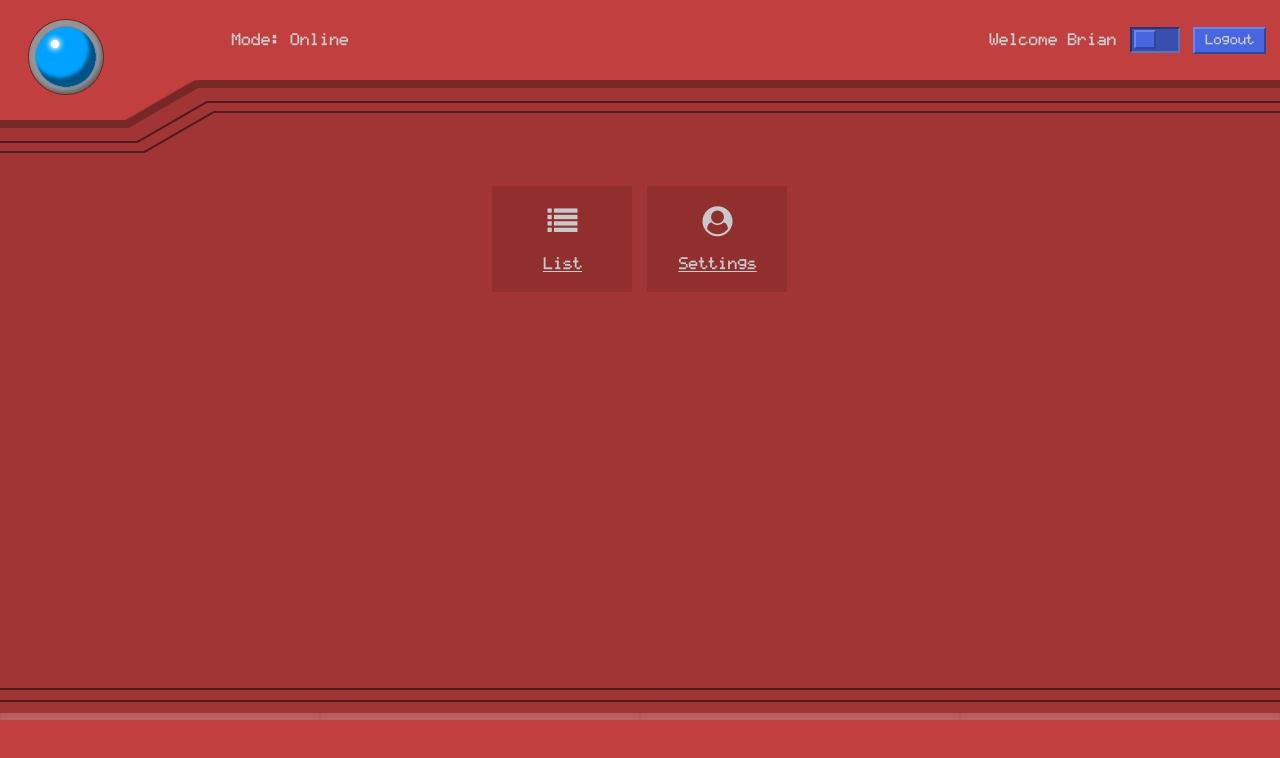
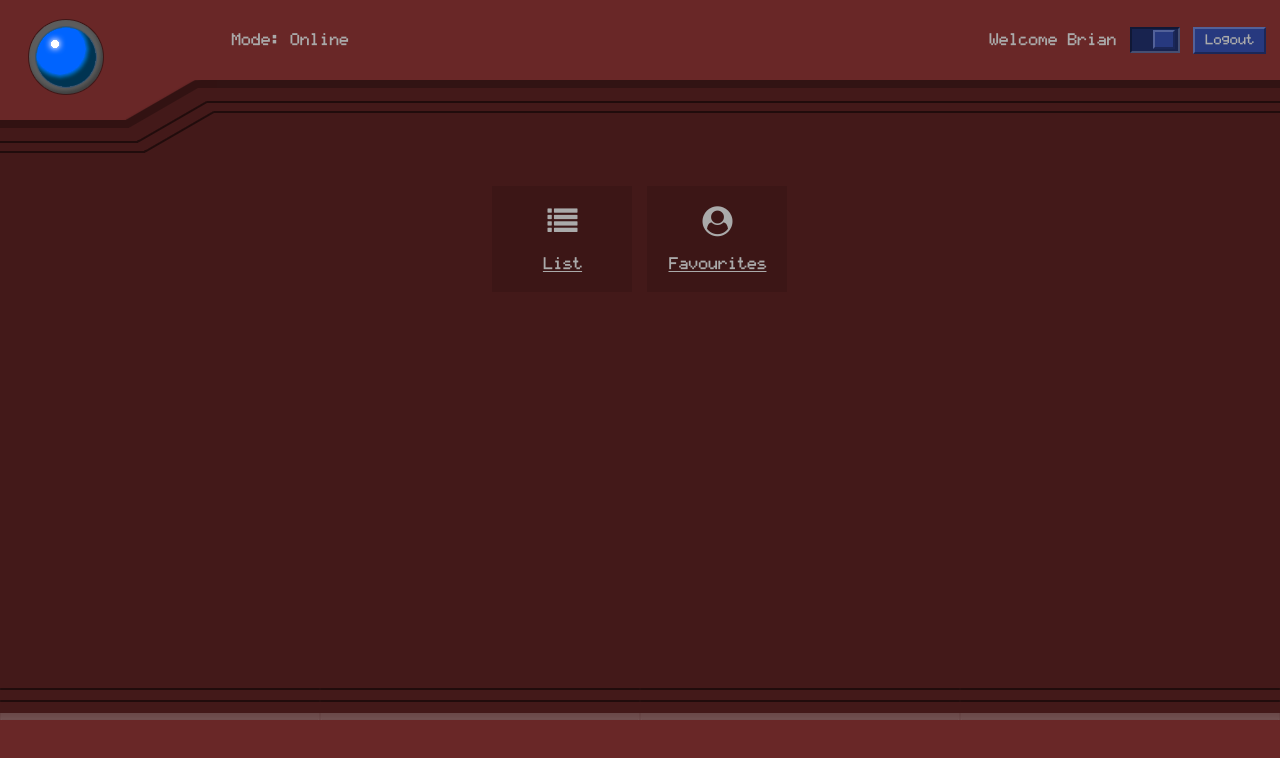
Before and after one commit to bl2408/phase-2-project, a React (Create React App) app: page /login in a window 1280 px wide. Both pictures are taken after a click on the button "Brian". Shown: the top 758 px of the page. Built offline with nearby package versions, Linux system fonts and the light colour scheme; data requests are answered from the project's data file.

Commit message:
Added favourites section

```diff
--- a/src/components/Dash.jsx
+++ b/src/components/Dash.jsx
@@ -1,6 +1,7 @@
 import { useState } from "react";
 import { Route, useRouteMatch, Link } from "react-router-dom"
 import Details from "./dash-components/Details";
+import Favourites from "./dash-components/Favourites";
 import List from "./dash-components/List";
 
 export default function Dash(){
@@ -27,10 +28,10 @@ export default function Dash(){
                         <div>List</div>
                     </div>
                 </Link>
-                <Link to={`${match.url}/settings`}>
+                <Link to={`${match.url}/favourites`}>
                     <div className="link-card">
                         <div><i className="fa fa-user-circle"></i></div>
-                        <div>Settings</div>
+                        <div>Favourites</div>
                     </div>
                 </Link>
                 </div>
@@ -44,9 +45,8 @@ export default function Dash(){
                 <Details />
             </Route>
 
-            <Route exact path={`${match.url}/settings`}>
-                <h1>Settings</h1>
-                <Link to={match.url}>back</Link>
+            <Route exact path={[`${match.url}/favourites`, `${match.url}/favourites/:section`]}>
+                <Favourites />
             </Route>
 
 
--- a/src/components/Login.jsx
+++ b/src/components/Login.jsx
@@ -106,9 +106,9 @@ function LoginProfileList({setProfileList, profileList}){
     const { logUserInOut } = useContext(UserContext);
     const { setAppState } = useContext(AppContext);
 
-    const handleLoginClick=({id, username, settings})=>{
+    const handleLoginClick=({id, username, settings, favourites})=>{
         setAppState(state=>({...state, theme: settings.theme}))
-        logUserInOut({id, username, settings})
+        logUserInOut({id, username, settings, favourites})
     }
 
     useEffect(()=>{
@@ -130,7 +130,7 @@ function LoginProfileList({setProfileList, profileList}){
 
     return (
         <div id="list-profiles">
-            {profileList.map(({id, username, settings})=><button key={uuidv4()} onClick={()=>handleLoginClick({id, username, settings})}>{username}</button>)}
+            {profileList.map(({id, username, settings, favourites})=><button key={uuidv4()} onClick={()=>handleLoginClick({id, username, settings, favourites})}>{username}</button>)}
         </div>
     );
 }
--- a/src/components/UserContext.jsx
+++ b/src/components/UserContext.jsx
@@ -1,4 +1,5 @@
 import { createContext, useEffect, useState } from "react";
+import { epBackend } from "../data/endpoints";
 
 const UserContext = createContext();
 
@@ -20,8 +21,30 @@ function UserContextProvider({children}){
     setLoggedUser(user=>userObj);
   };
 
+  const isFaved =(id, arr)=> arr.includes(id);
+
+  const addToFav =(id)=>{
+
+    fetch(epBackend.profiles(loggedUser.id),{
+      method: "PUT",
+      headers:{
+        "Content-Type": "application/json"
+      },
+      body: JSON.stringify({
+        ...loggedUser,
+        favourites: isFaved(id, loggedUser.favourites) ? loggedUser.favourites.filter(fav=> fav !== id) : [...loggedUser.favourites, id]
+      })
+    })
+    .then(res=>res.json())
+    .then(data=>{
+      setLoggedUser(user=>data)
+    })
+    .catch(err=>console.log(err));
+
+  };
+
   return(
-    <UserContext.Provider value={{loggedIn, loggedUser, logUserInOut}}>
+    <UserContext.Provider value={{loggedIn, loggedUser, logUserInOut, addToFav, isFaved}}>
         {children}
     </UserContext.Provider>
   );
--- a/src/components/dash-components/Details.jsx
+++ b/src/components/dash-components/Details.jsx
@@ -1,5 +1,5 @@
 import { useEffect, useState, useContext } from "react";
-import { useParams } from "react-router-dom";
+import { useHistory, useParams } from "react-router-dom";
 import { epApi } from "../../data/endpoints";
 import { Link } from "react-router-dom";
 import DetailsImage from "./details-components/DetailsImage";
@@ -7,8 +7,11 @@ import DetailsLikes from "./details-components/DetailsLikes";
 import DetailsComments from "./details-components/DetailsComments";
 import DetailsInfo from "./details-components/DetailsInfo";
 import { AppContext } from "../App";
+import DetailsFav from "./details-components/DetailsFav";
 
 export default function Details(){
+
+    const history = useHistory();
 
     const { id } = useParams();
 
@@ -43,7 +46,7 @@ export default function Details(){
                         <div>
                             <DetailsInfo data={details}/>
                             <hr />
-                            <DetailsLikes id={id} />
+                            <DetailsLikes id={id} /> | <DetailsFav id={id} />
                             <hr />
                             <DetailsComments id={id} />
                         </div>
@@ -53,7 +56,7 @@ export default function Details(){
                 )
                 : null
             }
-            <div><Link to={`/dash/list/${id}`}><button>Back</button></Link></div>
+            <div><Link to={`/dash/${history.location.state.from}/${id}`}><button>Back</button></Link></div>
         </div>
     );
 }
--- /dev/null
+++ b/src/components/dash-components/Favourites.jsx
@@ -0,0 +1,39 @@
+import { useContext, useRef, useEffect } from "react";
+import { Link, useParams } from "react-router-dom";
+import { UserContext } from "../UserContext";
+
+export default function Favourites(){
+
+    const {loggedIn, loggedUser} = useContext(UserContext);
+
+    const { section } = useParams();
+
+    const mainEl = useRef();
+
+    useEffect(()=>{
+        //scrolls to section if section param is in url
+        if(section){
+            document.querySelector(`#${section}`)?.scrollIntoView({ block: "start", inline: "nearest"});
+        }
+    }, []);
+
+    const list = loggedIn ? loggedUser.favourites.map(item=>{
+        return <div className="list-item" id={item} key={item}><Link to={{pathname:`/dash/details/${item}`, state: { from: "favourites" }}}>{item}</Link></div>
+    }) : null;
+
+
+    return(
+        <div id="section-grid">
+            <h1>Favourites list</h1>
+            <div ref={mainEl}>
+                {list}
+            </div>
+            <div>
+                {loggedUser.favourites.length} total favourites.
+                <br />
+                <br />
+                <Link to={`/dash`}><button>Back</button></Link>
+            </div>
+        </div>
+    );
+}
--- a/src/components/dash-components/List.jsx
+++ b/src/components/dash-components/List.jsx
@@ -92,7 +92,7 @@ export default function List({itemsObject, setItemsObj}){
 
 
     const list = itemsObject.items.map(item=>{
-        return <div className="list-item" id={item.name} key={item.name}><Link to={`/dash/details/${item.name}`}>{item.name}</Link></div>
+        return <div className="list-item" id={item.name} key={item.name}><Link to={{pathname:`/dash/details/${item.name}`, state: { from: "list" }}}>{item.name}</Link></div>
     });
 
 
--- /dev/null
+++ b/src/components/dash-components/details-components/DetailsFav.jsx
@@ -0,0 +1,23 @@
+import { useState, useContext, useEffect } from "react";
+import { UserContext } from "../../UserContext";
+import { AppContext } from "../../App";
+
+export default function DetailsFav({id}){
+
+    const { loggedUser, isFaved, addToFav } = useContext(UserContext);
+    const { appState } = useContext(AppContext);
+
+    const checkFav = ()=>{
+        if(isFaved){
+            return isFaved(id, loggedUser.favourites);
+        }
+        return false;
+    };
+
+    return(
+        <>
+            <button onClick={()=>addToFav(id)}>{checkFav() ? "Unfavourite" : "Favourite"}</button>
+        </>
+    );
+
+}
--- a/src/components/dash-components/details-components/DetailsLikes.jsx
+++ b/src/components/dash-components/details-components/DetailsLikes.jsx
@@ -31,6 +31,9 @@ export default function DetailsLikes({id}){
             setIsLiked(liked=>checkLiked(data.id ? data.users: countObj.users));
 
         })
+
+        return ()=>{};
+
     }, []);
 
     const handleLike =()=>{
--- a/src/data/db.json
+++ b/src/data/db.json
@@ -1,18 +1,20 @@
 {
   "profiles": [
     {
-      "id": 2,
+      "id": 1,
       "username": "Brian",
       "settings": {
-        "theme": "light"
-      }
+        "theme": "dark"
+      },
+      "favourites": []
     },
     {
       "id": 2,
       "username": "John",
       "settings": {
         "theme": "light"
-      }
+      },
+      "favourites": []
     }
   ],
   "likes": [],
```
